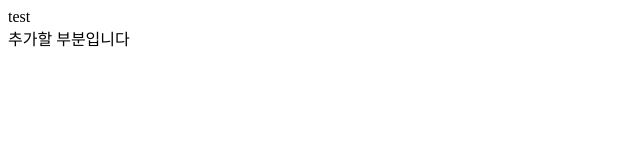
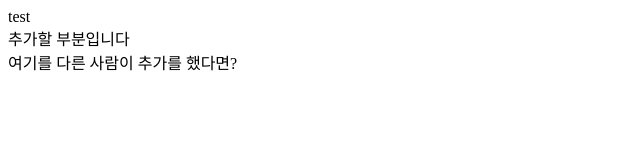
Before and after one commit to jungwoo12345/myTest, a plain HTML site: page index.html in a window 1280 px wide. Shown: the whole page, without its empty margins (0-640 px from the left). Drawn offline with Linux system fonts and the light colour scheme.

Commit message:
otherMan

```diff
--- a/index.html
+++ b/index.html
@@ -5,5 +5,10 @@
     <body>
         test
         <div>추가할 부분입니다</div>
+
+        <div>
+
+            여기를 다른 사람이 추가를 했다면?
+        </div>
     </body>
 </html>
```
